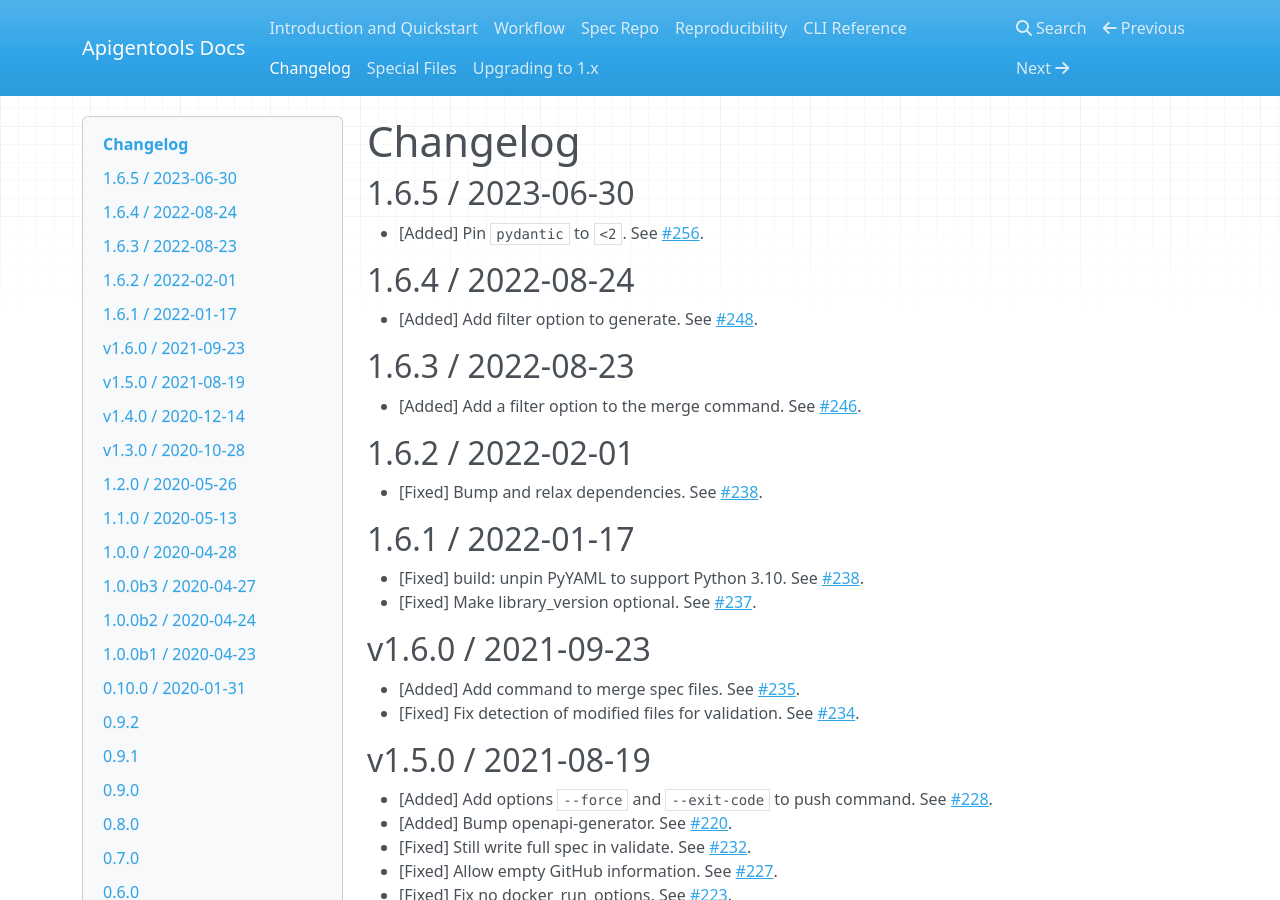
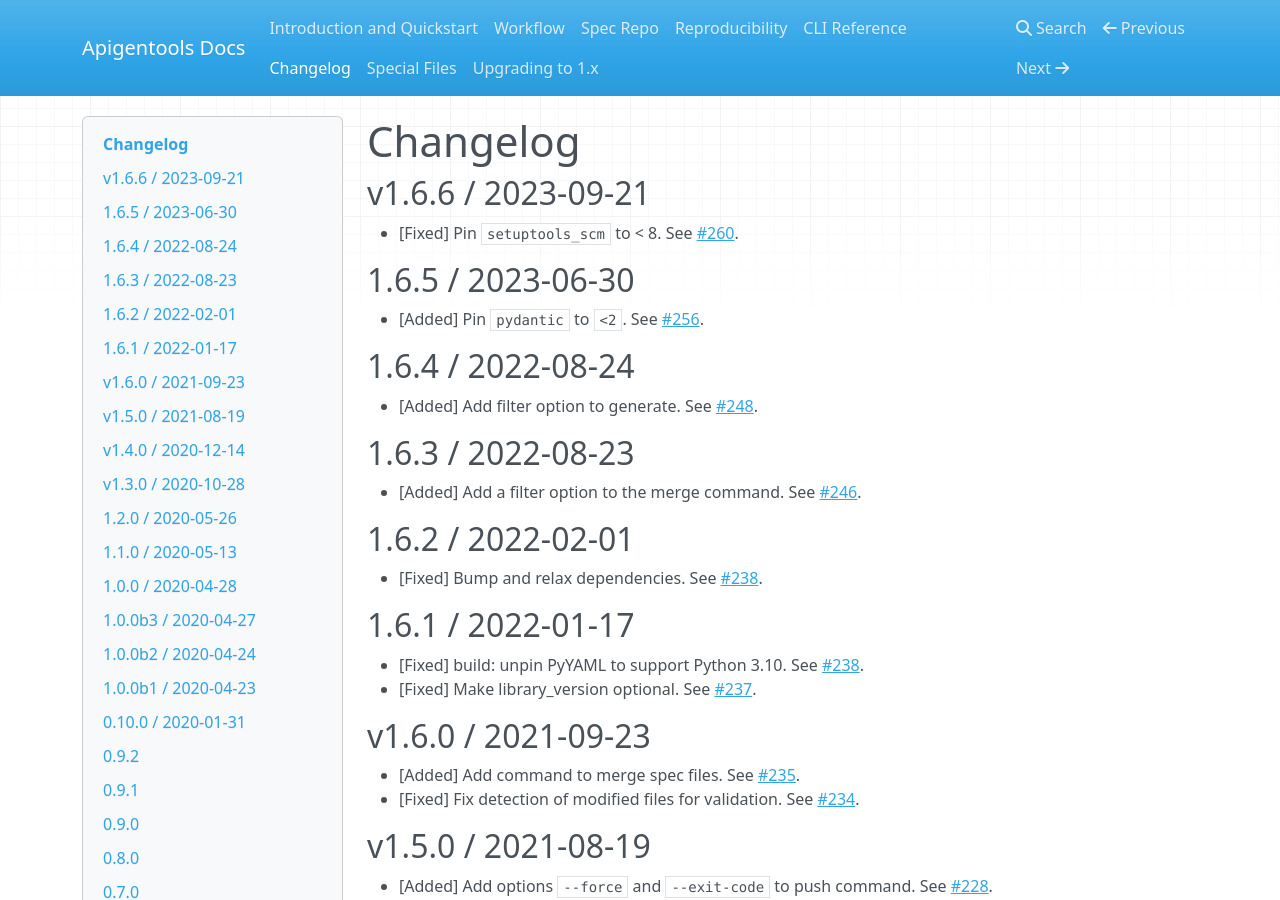
Before and after one commit to DataDog/apigentools, an MkDocs documentation site: the page built from docs/changelog.md, in a window 1280 px wide and 900 px high. Built offline with MkDocs 1.6.1, drawn with Linux system fonts in a browser that asks for light colours; nearby versions of some CDN libraries.

Commit message:
Release 1.6.6 (#261)

```diff
--- a/docs/changelog.md
+++ b/docs/changelog.md
@@ -1,4 +1,8 @@
 # Changelog
+
+## v1.6.6 / 2023-09-21
+
+* [Fixed] Pin `setuptools_scm` to < 8. See [#260](https://github.com/DataDog/apigentools/pull/260).
 
 ## 1.6.5 / 2023-06-30
 
```
